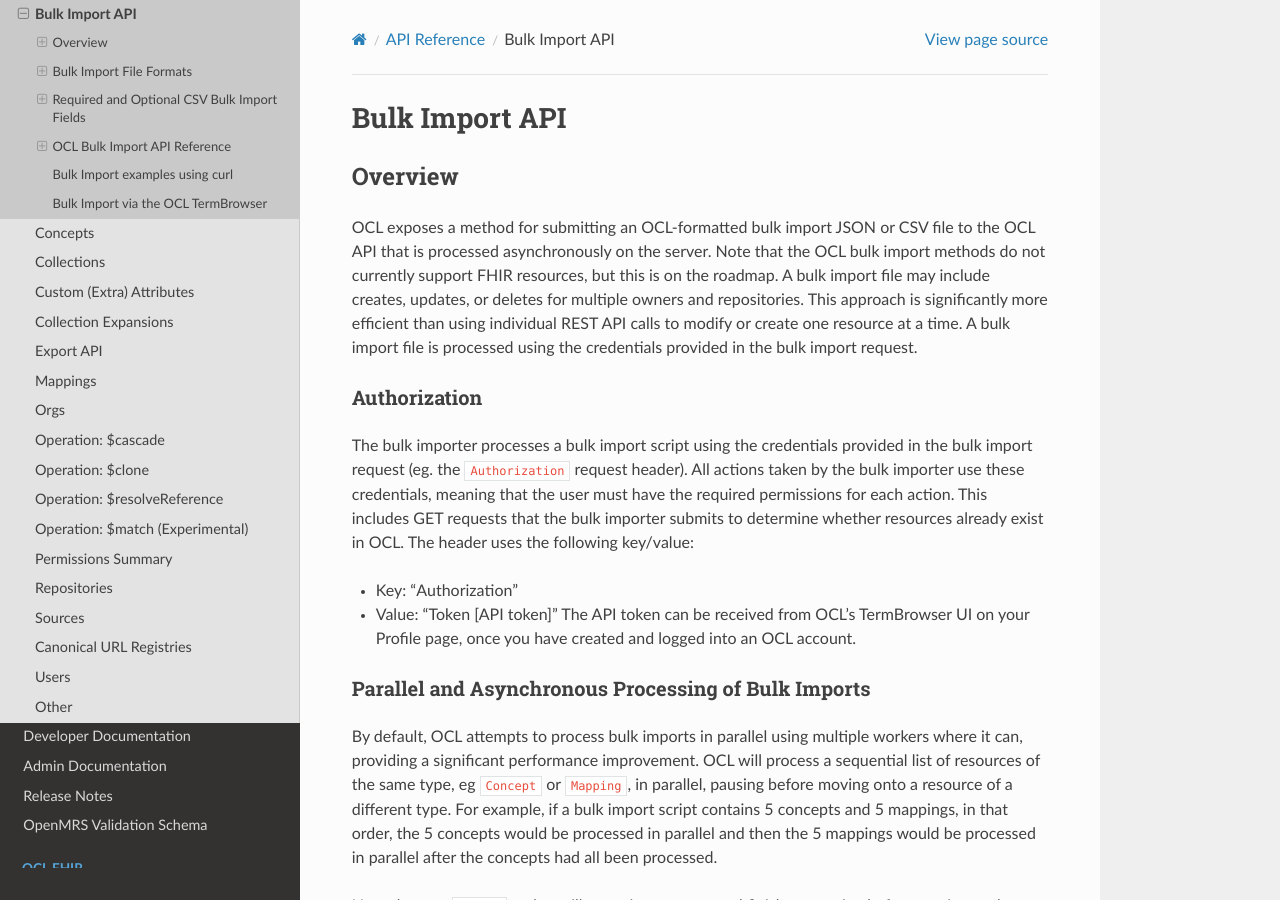
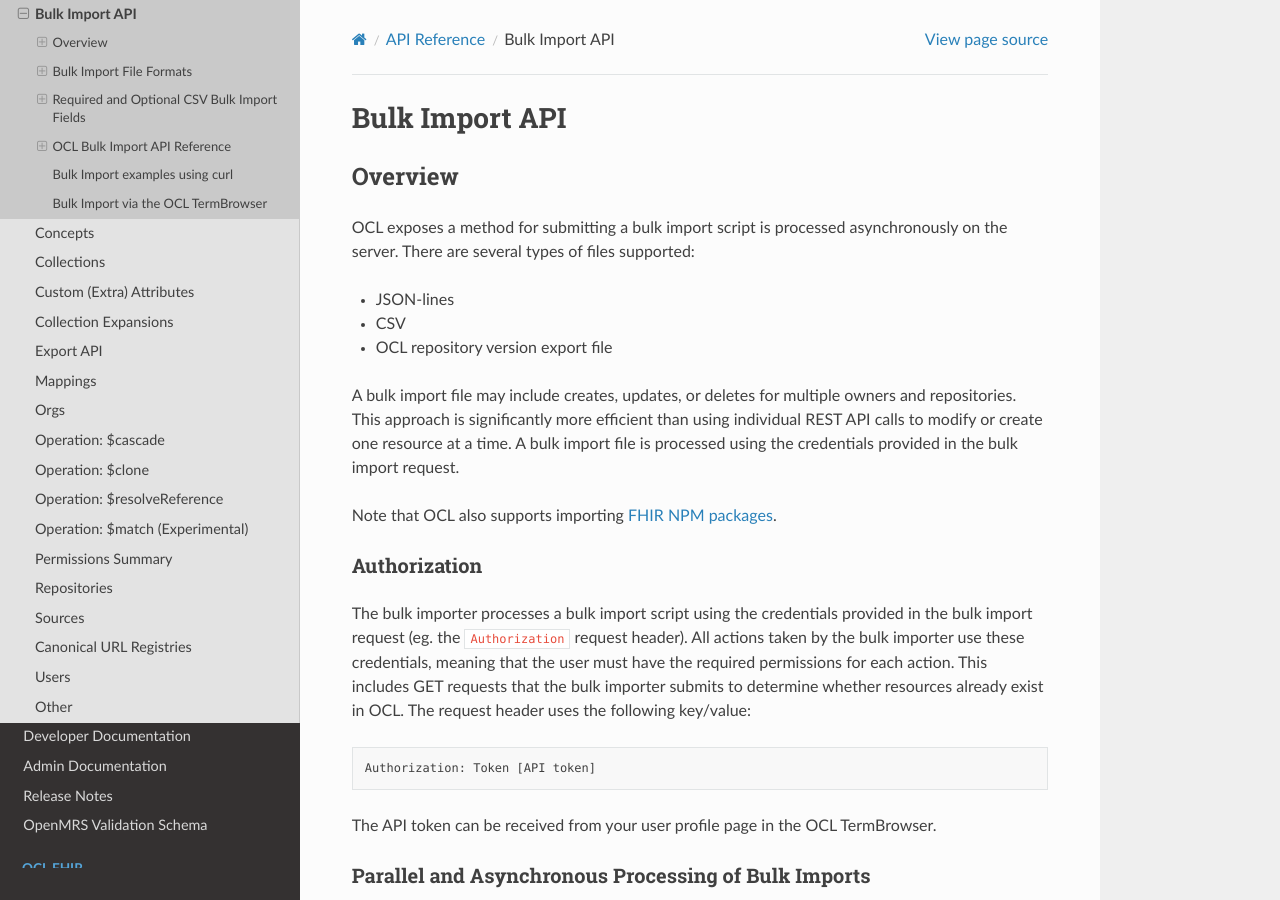
Before and after one commit to OpenConceptLab/ocl-docs, a Sphinx documentation site: the page built from docs/source/oclapi/apireference/bulkimporting.md, in a window 1280 px wide and 900 px high. Built offline with Sphinx 7.4.7 and the Read the Docs theme 3.1.0, drawn with Linux system fonts in a browser that asks for light colours.

Commit message:
Update bulkimporting.md

````diff
--- a/docs/source/oclapi/apireference/bulkimporting.md
+++ b/docs/source/oclapi/apireference/bulkimporting.md
@@ -1,14 +1,23 @@
 # Bulk Import API
 
 ## Overview
-OCL exposes a method for submitting an OCL-formatted bulk import JSON or CSV file to the OCL API that is processed asynchronously on the server. Note that the OCL bulk import methods do not currently support FHIR resources, but this is on the roadmap. A bulk import file may include creates, updates, or deletes for multiple owners and repositories. This approach is significantly more efficient than using individual REST API calls to modify or create one resource at a time. A bulk import file is processed using the credentials provided in the bulk import request.
+OCL exposes a method for submitting a bulk import script is processed asynchronously on the server. There are several types of files supported:
+- JSON-lines
+- CSV
+- OCL repository version export file
+
+A bulk import file may include creates, updates, or deletes for multiple owners and repositories. This approach is significantly more efficient than using individual REST API calls to modify or create one resource at a time. A bulk import file is processed using the credentials provided in the bulk import request.
+
+Note that OCL also supports importing [FHIR NPM packages](https://docs.openconceptlab.org/en/latest/oclfhir/overview.html#fhir-npm-package-import).
 
 ### Authorization
 The bulk importer processes a bulk import script using the credentials provided in the bulk import request (eg. the `Authorization` request header). All actions taken by the bulk importer use these credentials, meaning that the user must have the required permissions for each action. This includes GET requests that the bulk importer submits to determine whether resources already exist in OCL.
-The header uses the following key/value:
-* Key: “Authorization”
-* Value: “Token [API token]”
-The API token can be received from OCL’s TermBrowser UI on your Profile page, once you have created and logged into an OCL account.
+The request header uses the following key/value:
+```
+Authorization: Token [API token]
+```
+
+The API token can be received from your user profile page in the OCL TermBrowser.
 
 ### Parallel and Asynchronous Processing of Bulk Imports
 By default, OCL attempts to process bulk imports in parallel using multiple workers where it can, providing a significant performance improvement. OCL will process a sequential list of resources of the same type, eg `Concept` or `Mapping`, in parallel, pausing before moving onto a resource of a different type. For example, if a bulk import script contains 5 concepts and 5 mappings, in that order, the 5 concepts would be processed in parallel and then the 5 mappings would be processed in parallel after the concepts had all been processed.
````
